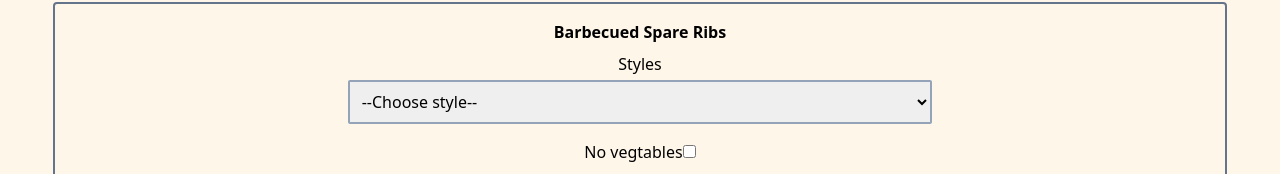
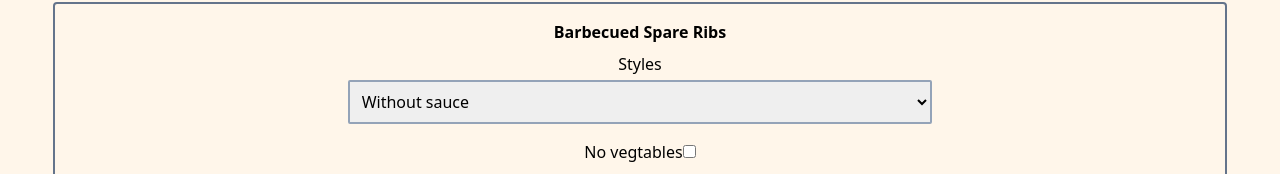
Before and after one commit to dydev20/super-kitchen, a React (Vite) app: page / in a window 1280 px wide. Shown: the part 126-300 px from the top of the page. Built offline with nearby package versions, Linux system fonts and the light colour scheme.

Commit message:
Changed default option for styles dropdown

```diff
--- a/src/components/FoodItem.jsx
+++ b/src/components/FoodItem.jsx
@@ -159,8 +159,6 @@ export default function FoodItem(props){
                             onChange={handleChange}
 
                         >
-                            <option value="">--Choose style--</option>
-
 
                             {props.foodItem.styles.map(style => {
                                 return (<option value={style} key={style}>{style}</option>)
```
